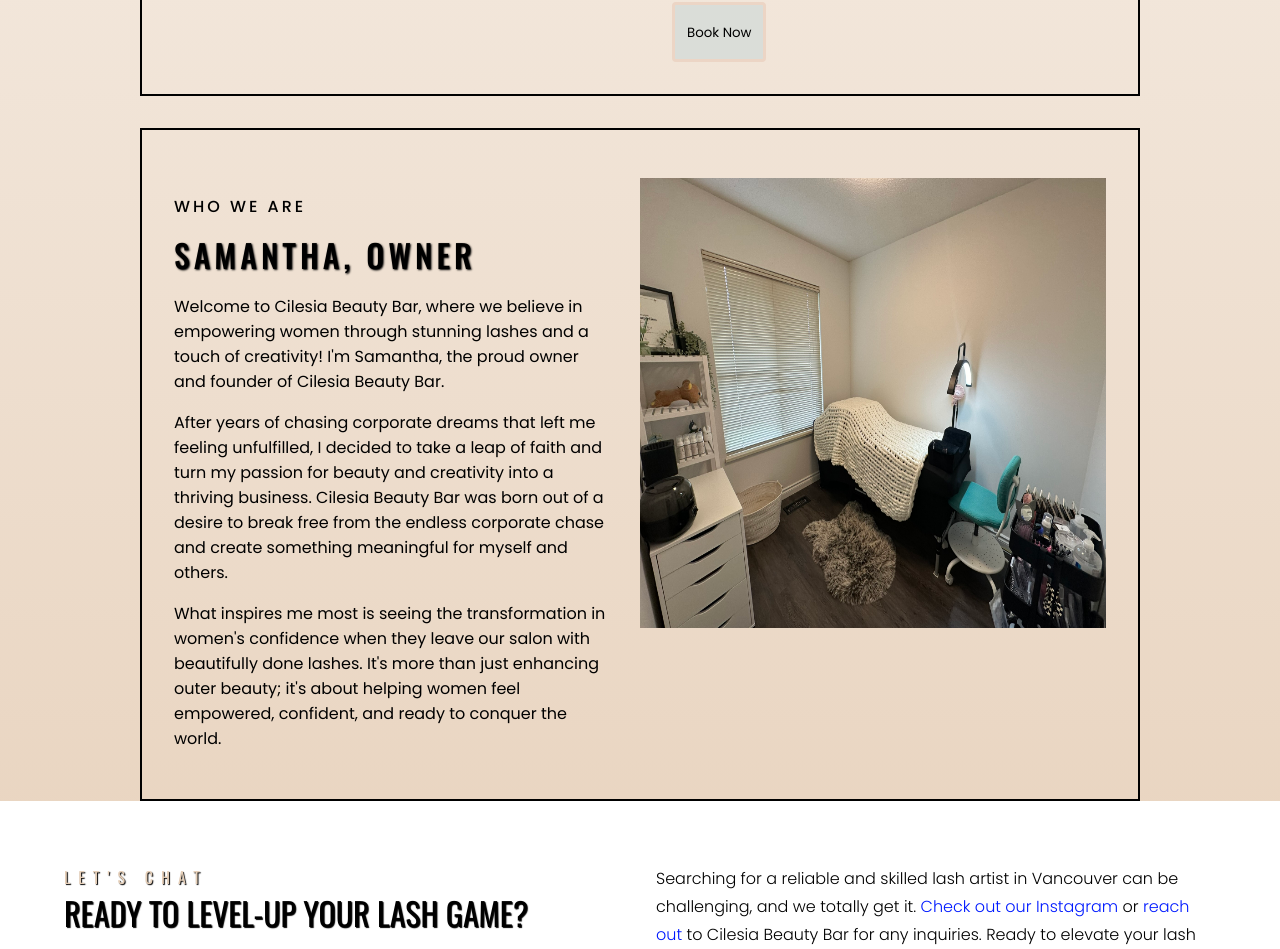
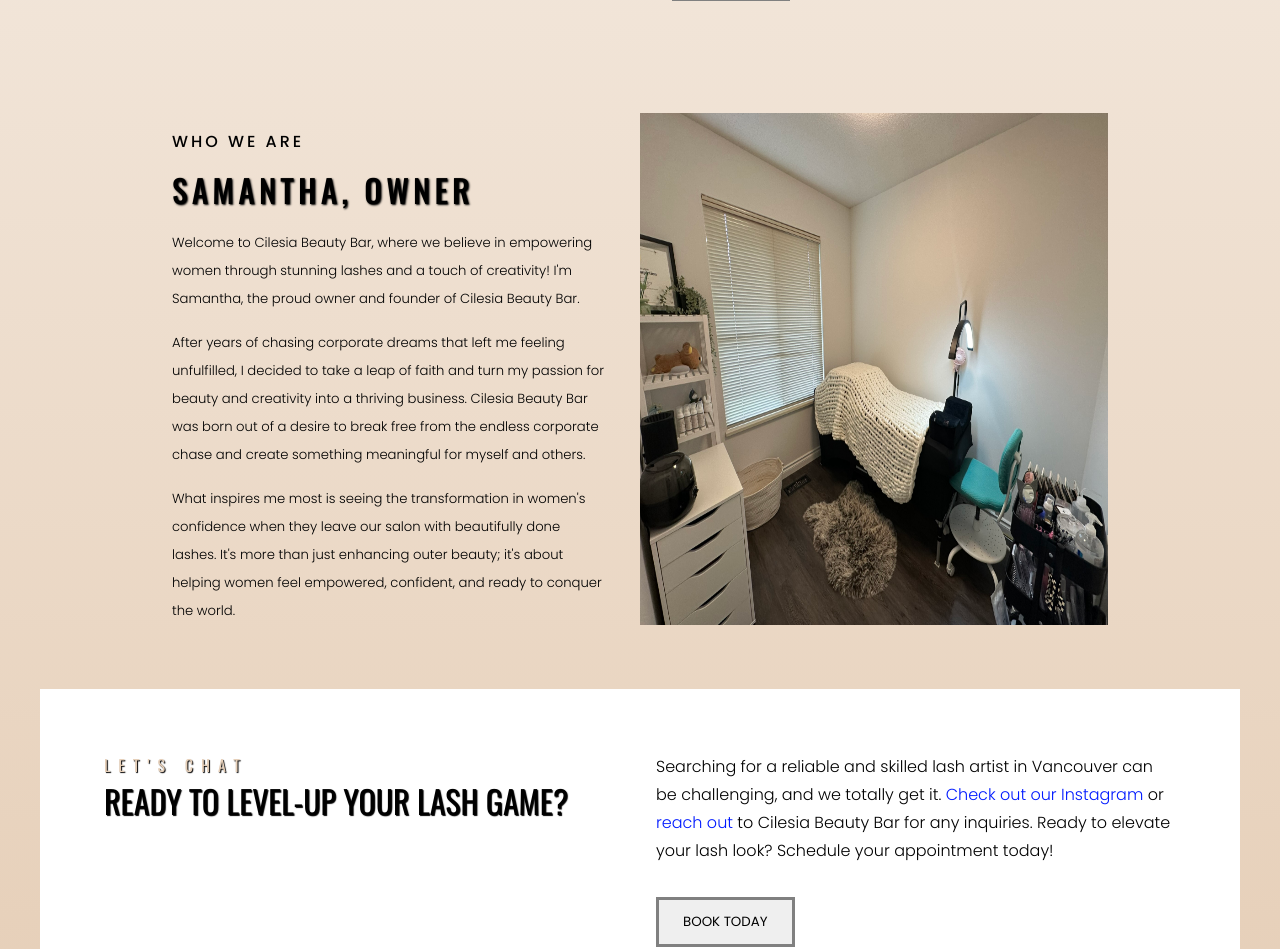
Before and after one commit to eosook/cilesia-sam, a React (Vite) app: page / in a window 1280 px wide. Shown: the part 1249-2198 px from the top of the page. Built offline with nearby package versions, Linux system fonts and the light colour scheme.

Commit message:
style changes

```diff
--- a/src/components/Header/Header.scss
+++ b/src/components/Header/Header.scss
@@ -54,6 +54,9 @@
 }
 
 .dropdown-menu {
+  @include tablet{
+    display: none;
+  }
   &__list {
     list-style-type: none;
   }
--- a/src/components/ReadyToBook/ReadyToBook.scss
+++ b/src/components/ReadyToBook/ReadyToBook.scss
@@ -1,45 +1,45 @@
-@use '../../styles/partials/variables' as *;
-@use '../../styles/partials/fonts' as *;
-@use '../../styles/partials/mixins' as *;
+@use "../../styles/partials/variables" as *;
+@use "../../styles/partials/fonts" as *;
+@use "../../styles/partials/mixins" as *;
 
-.ready-to-book{
+.ready-to-book {
   background-color: white;
   padding: 2rem;
-    @include tablet{
+  max-width: 1200px;
+  margin: 0 auto;
+  @include tablet {
     display: flex;
     padding: 4rem;
     gap: 2rem;
   }
-    &__div{
-        @include tablet{
+  &__div {
+    @include tablet {
       width: 50%;
     }
   }
-    &__title{
+  &__title {
     @include title(2rem, 400);
     text-shadow: 1px 1px 1px black;
     margin-bottom: 2rem;
   }
-    &__subtitle{
+  &__subtitle {
     @include subtitle(1rem, 400);
   }
-    &__body{
+  &__body {
     @include body(1rem);
     margin-bottom: 2rem;
-        @include tablet{
+    @include tablet {
       width: 100%;
     }
   }
-    &__button{
+  &__button {
+    text-transform: uppercase;
     @include button;
-        text-transform: uppercase;
-        font-size: 1rem;
-        font-weight: 500;
   }
-    &__link{
+  &__link {
     color: rgb(0, 26, 255);
 
-        &:hover{
+    &:hover {
       color: rgb(255, 0, 191);
       cursor: pointer;
     }
--- a/src/components/WhatWeDo/WhatWeDo.scss
+++ b/src/components/WhatWeDo/WhatWeDo.scss
@@ -9,11 +9,10 @@
   width: 100%;
   margin: 0 auto;
   font-family: $primary-font;
-  padding: 2rem;
+  padding: 3rem 2rem;
   @include tablet {
-    margin: 2rem auto 0;
+    margin: 0 auto;
     flex-direction: row;
-    border: 2px solid black;
     max-width: 1000px;
     gap: 2rem;
   }
@@ -23,7 +22,7 @@
     margin: 1rem 0;
     @include tablet {
       max-width: 50%;
-      max-height: 450px;
+      max-height: 550px;
       width: auto;
       height: auto;
     }
@@ -50,18 +49,11 @@
   }
 
   &__body {
+    @include body(0.825rem);
     padding-bottom: 1rem;
   }
 
   &__button {
-    padding: 1.125rem 0.75rem 1rem;
-    border-radius: 4px;
-    border: 3px solid #ecd5c5;
-    background-color: $color-one;
-
-    &:hover {
-      background-color: grey;
-      color: white;
-    }
+    @include button;
   }
 }
--- a/src/styles/partials/_mixins.scss
+++ b/src/styles/partials/_mixins.scss
@@ -13,7 +13,7 @@
   }
 }
 
-@mixin title($size, $weight){
+@mixin title($size, $weight) {
   font-family: $secondary-font;
   font-size: $size;
   font-weight: $weight;
@@ -21,7 +21,7 @@
   text-shadow: 1px 1px 2px black;
 }
 
-@mixin subtitle($size, $weight){
+@mixin subtitle($size, $weight) {
   font-family: $secondary-font;
   font-size: $size;
   font-weight: $weight;
@@ -31,19 +31,23 @@
   color: $color-three;
 }
 
-@mixin body($size){
+@mixin body($size) {
   font-family: $primary-font;
   font-size: $size;
   font-weight: 300;
   line-height: 1.75rem;
 }
 
-@mixin button(){
+@mixin button() {
   padding: 0.75rem 1.5rem;
   border: 3px solid grey;
   cursor: pointer;
+  &:hover {
+    background-color: grey;
+    color: white;
+  }
 }
 
-@mixin componentPadding{
+@mixin componentPadding {
   padding: 2rem;
 }
```
Lines whose indentation alone changed are shown as unchanged.
